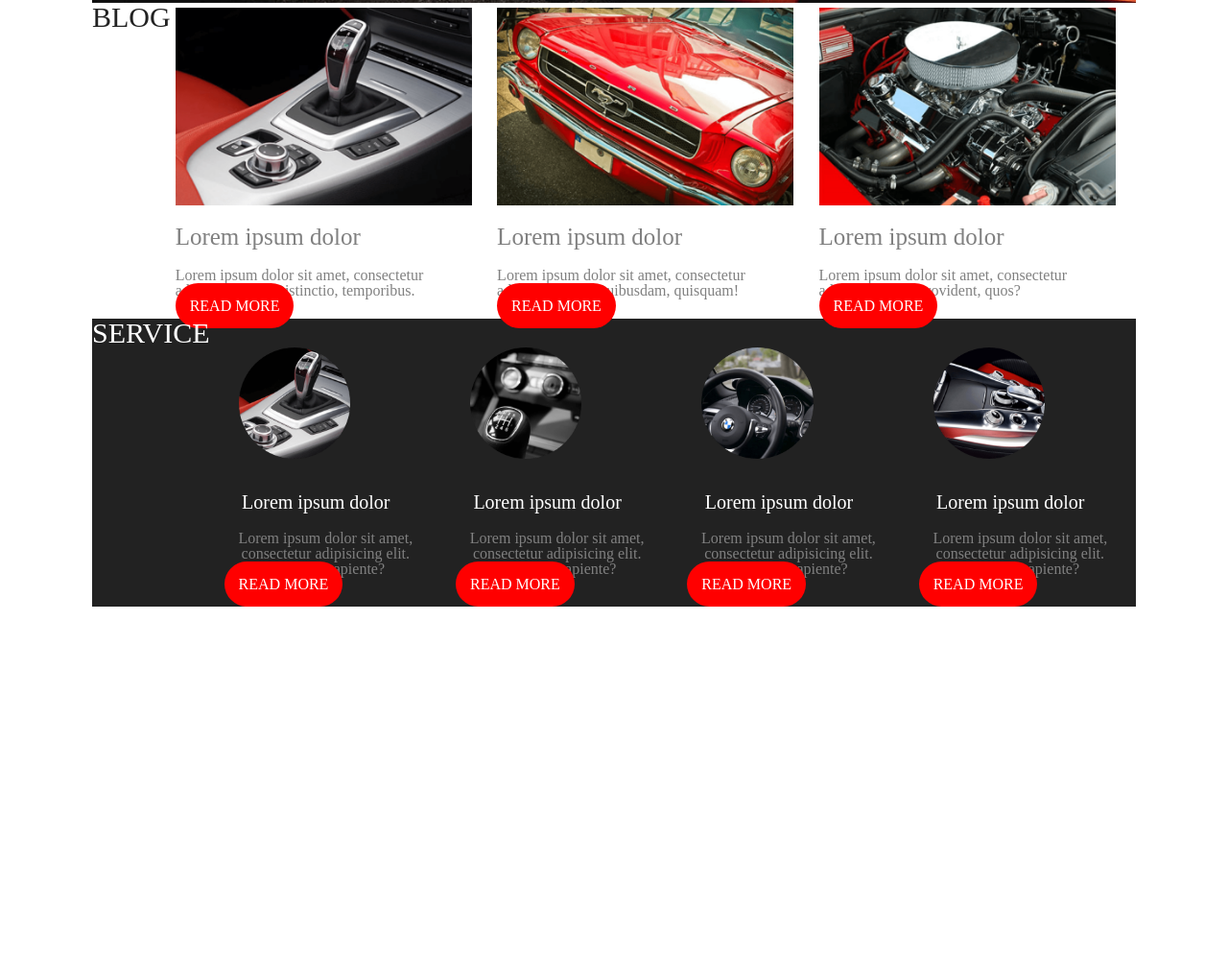
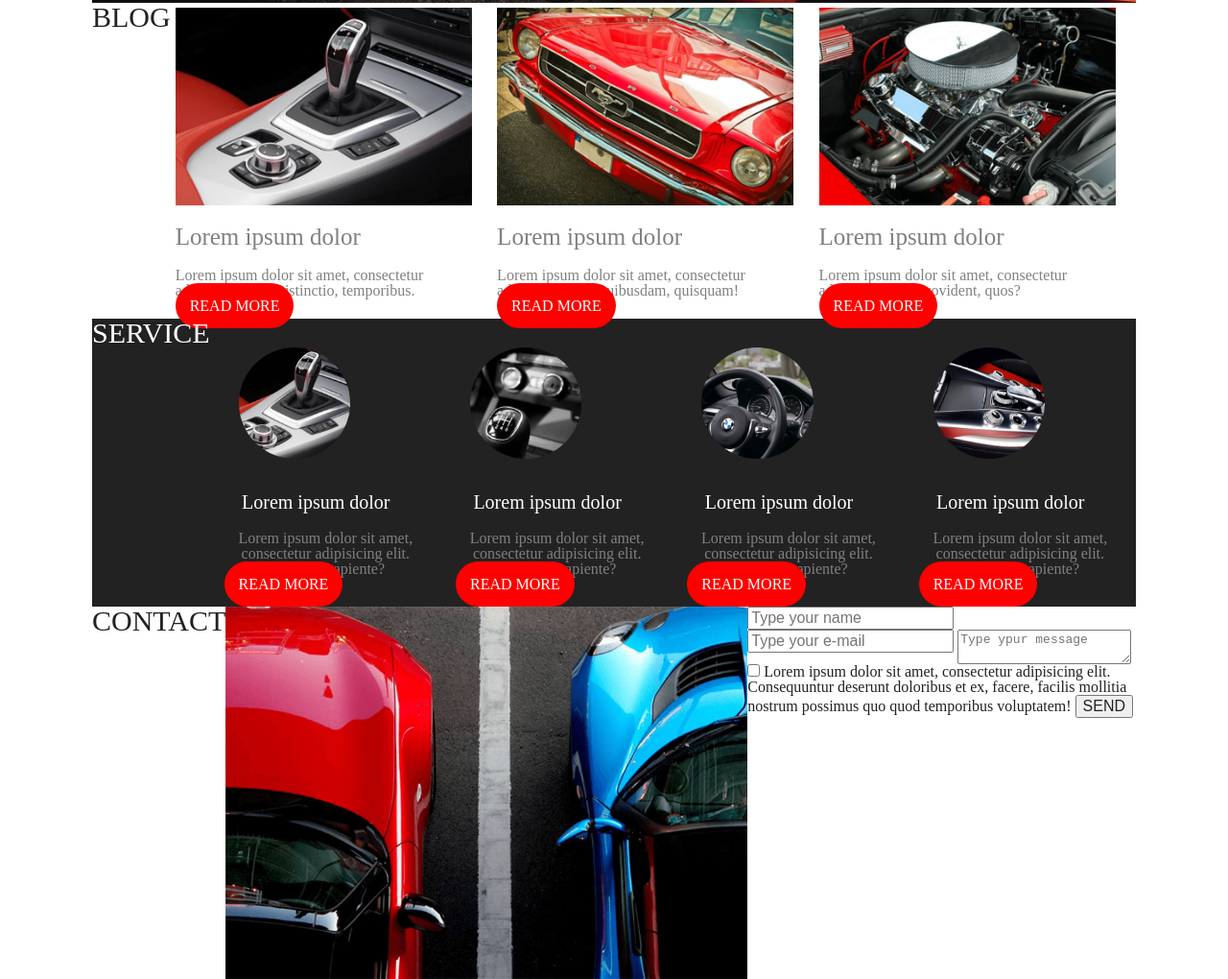
Before and after one commit to KrukBogdan/CarSharing-WebPage, a plain HTML site: page index.html in a window 1280 px wide. Shown: the part 677-1697 px from the top of the page at 96% size. Before the commit the page ends 1309 px from the top, so only its background shows below. Drawn offline with Linux system fonts and the light colour scheme.

Commit message:
create contact

```diff
--- a/css/style.css
+++ b/css/style.css
@@ -180,3 +180,24 @@ SERVICE
     border-radius: 50px;
     text-align: center;
 }
+
+/*
+contact
+ */
+
+.container-contact{
+    width: 100%;
+    max-width: 1088px;
+    margin: 0 auto;
+    background: white;
+}
+
+.contents-contact{
+    display: flex;
+}
+.contents-contact img{
+    max-width: 50%;
+}
+.contents-contact h1{
+    font-size: 30px;
+}
--- a/index.html
+++ b/index.html
@@ -98,5 +98,22 @@
         </div>
     </div>
 </div>
+<div class="container-contact">
+    <div class="contents-contact">
+        <h1>CONTACT</h1>
+        <img src="./images/Form%20Photo.png">
+        <form>
+            <label for="text"></label>
+            <input type="text" id="name" name="name" placeholder="Type your name">
+            <label for="email"></label>
+            <input type="email" id="email" name="email" placeholder="Type your e-mail">
+            <label for="textarea"></label>
+            <textarea id="textarea" name="textarea" placeholder="Type ypur message"></textarea>
+            <input type="checkbox" id="chk">
+            <label for="chk">Lorem ipsum dolor sit amet, consectetur adipisicing elit. Consequuntur deserunt doloribus et ex, facere, facilis mollitia nostrum possimus quo quod temporibus voluptatem!</label>
+            <button type="submit">SEND</button>
+        </form>
+    </div>
+</div>
 </body>
 </html>
```
